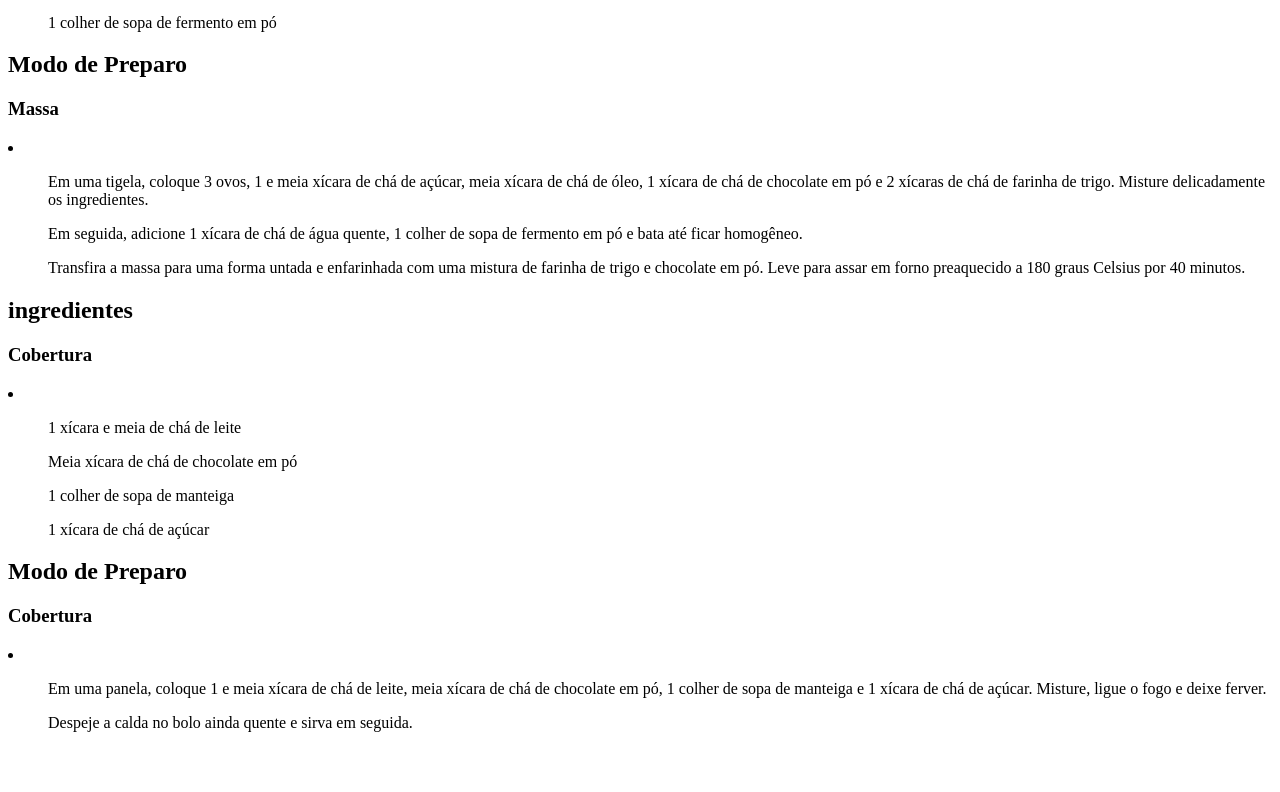
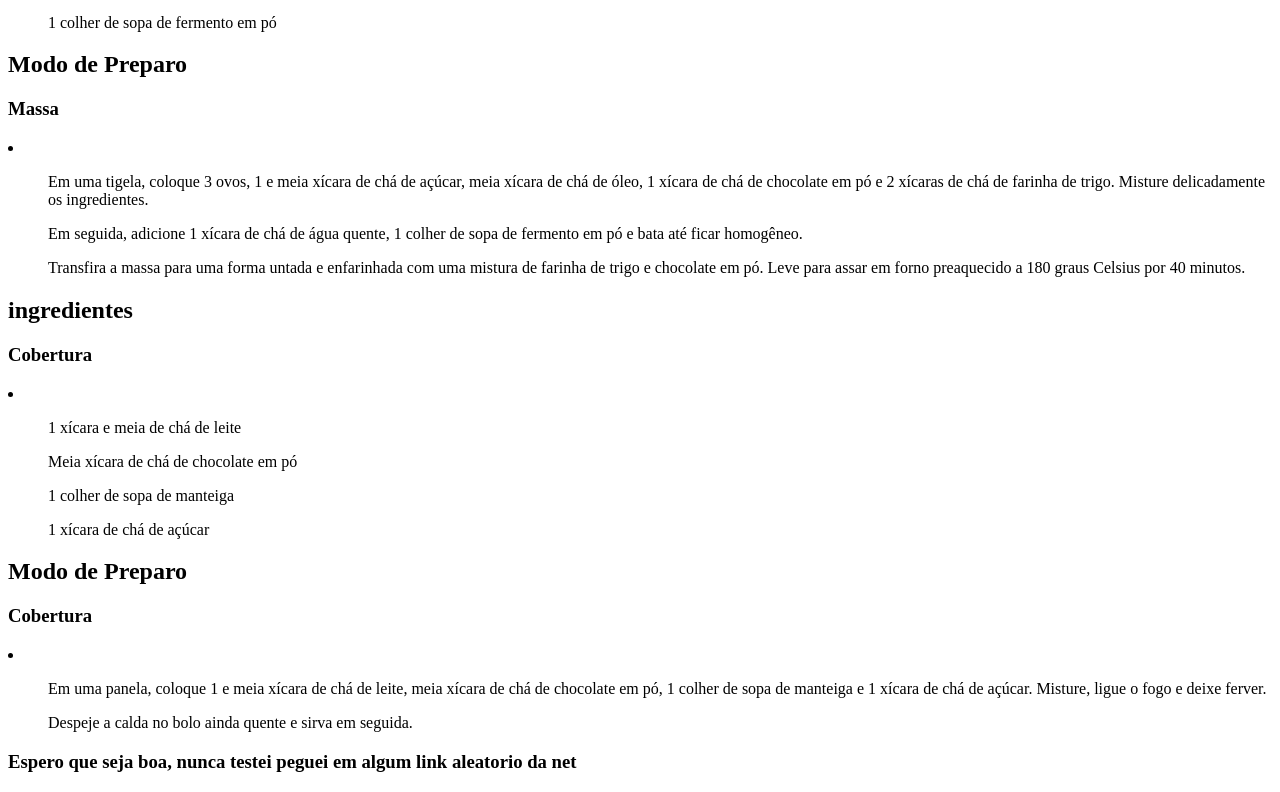
Before and after one commit to saulotj/clone-tabnews, a Next.js app: page / in a window 1280 px wide. Shown: the part 393-1185 px from the top of the page. Before the commit the page ends 1141 px from the top, so only its background shows below. Built offline with nearby package versions, Linux system fonts and the light colour scheme.

Commit message:
corrigindo algumas coisas da receita

```diff
--- a/pages/index.js
+++ b/pages/index.js
@@ -42,6 +42,8 @@ Em seguida, adicione 1 xícara de chá de água quente,
              Misture, ligue o fogo e deixe ferver.</ol>
         <ol>Despeje a calda no bolo ainda quente e sirva em seguida.</ol>
     </li>
+
+    <h3>Espero que seja boa, nunca testei peguei em algum link aleatorio da net</h3>
     </div>
     );
 }
```
